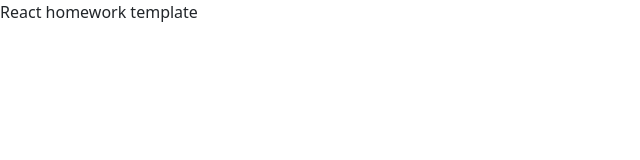
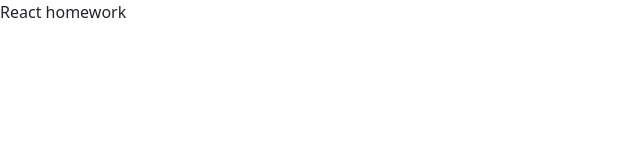
Before and after one commit to DorianGarret/goit-react-hw-05-movies, a React (Create React App) app: page / in a window 1280 px wide. Shown: the top 160 px of the page, without its empty margins (0-640 px from the left). Built offline with nearby package versions, Linux system fonts and the light colour scheme.

Commit message:
first commit

```diff
--- a/src/components/App.jsx
+++ b/src/components/App.jsx
@@ -1,3 +1,3 @@
 export const App = () => {
-  return <div>React homework template</div>;
+  return <div>React homework</div>;
 };
```
